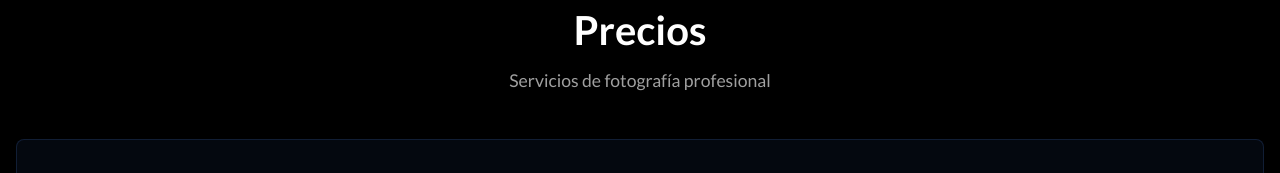
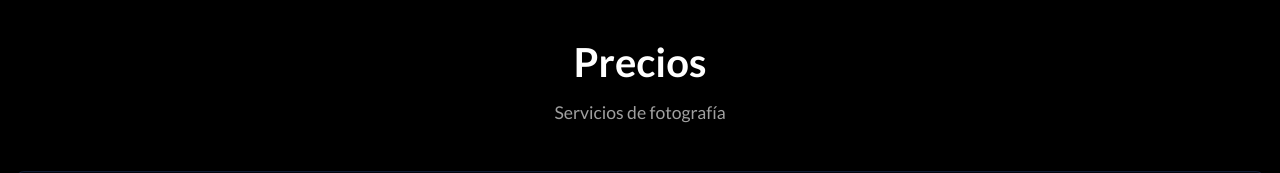
Before and after one commit to zcaraluna/s1mple_cloud, a Next.js app: page /ph in a window 1280 px wide. Shown: the part 1423-1596 px from the top of the page. Built offline with nearby package versions, Linux system fonts and the light colour scheme.

Commit message:
primeras fotos de la galería

```diff
--- a/app/ph/page.module.css
+++ b/app/ph/page.module.css
@@ -54,7 +54,12 @@
   margin: 0 auto;
 }
 
-.gallerySection,
+.gallerySection {
+  padding: 6rem 1rem 4rem;
+  max-width: 1400px;
+  margin: 0 auto;
+}
+
 .pricingSection {
   padding: 4rem 1rem;
   max-width: 1400px;
--- a/app/ph/page.tsx
+++ b/app/ph/page.tsx
@@ -87,7 +87,7 @@ export default function PhotographyPage() {
       <section className={styles.pricingSection}>
         <h2 className={styles.sectionTitle}>Precios</h2>
         <p className={styles.sectionDescription}>
-          Servicios de fotografía profesional
+          Servicios de fotografía
         </p>
 
         <div className={styles.coverageInfo}>
```
